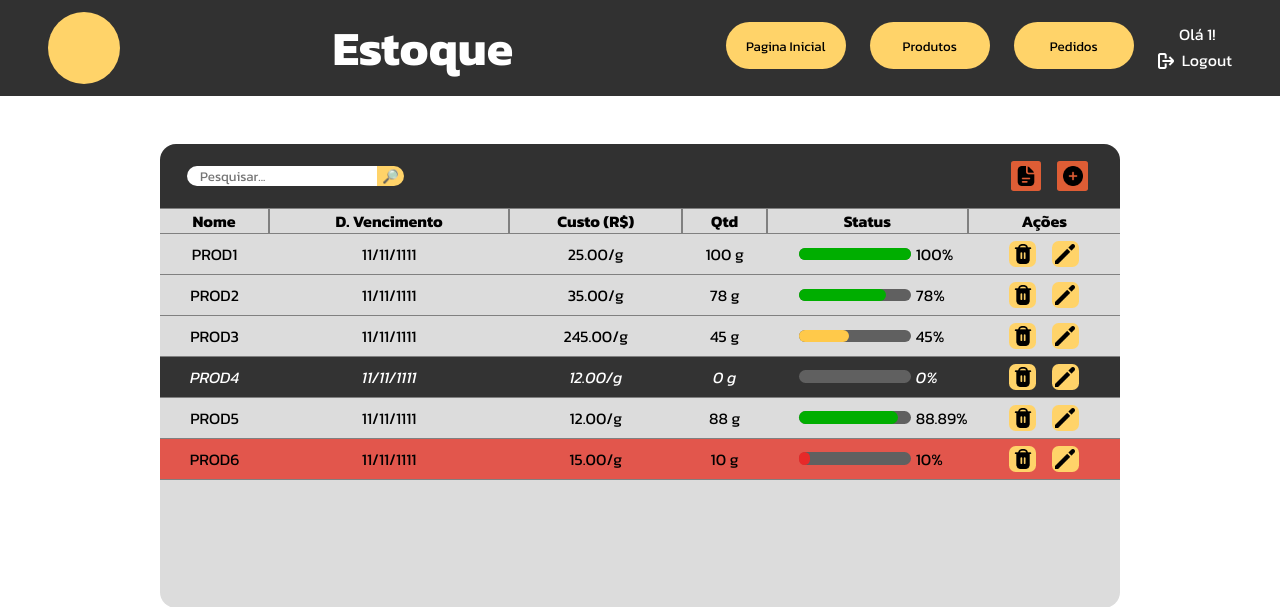
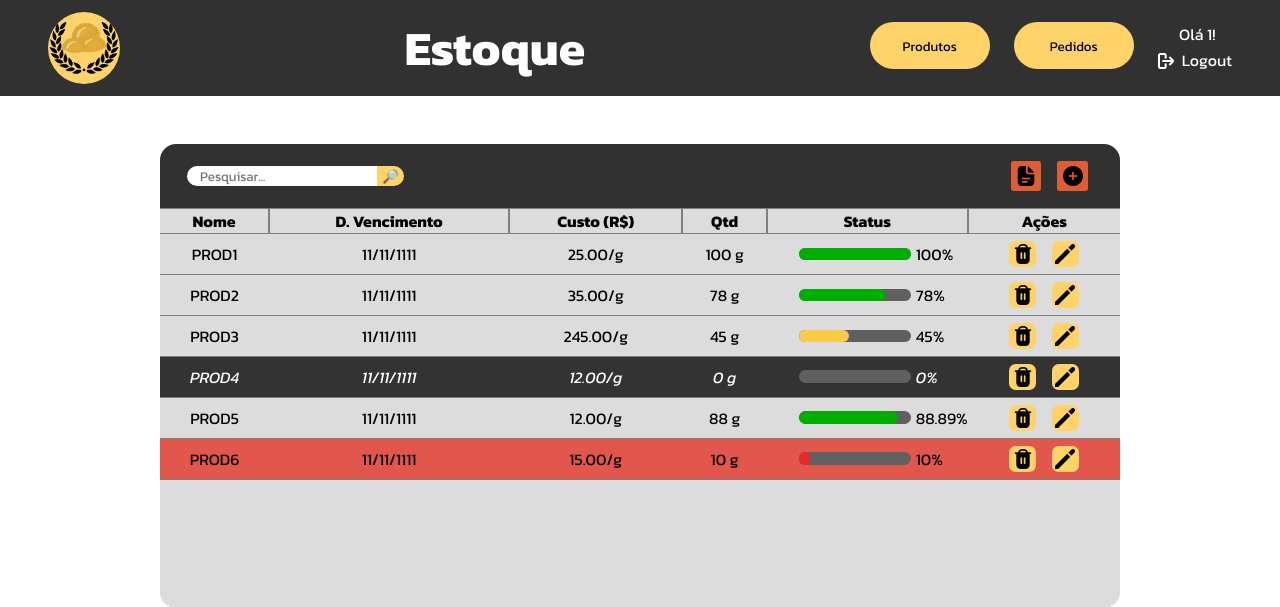
Before and after one commit to Ailer-h/pastelaria, a PHP site: page /php/tabelaEstoque.php in a window 1280 px wide. Shown: the top 607 px of the page. Run offline with PHP 8.4, Linux system fonts and the light colour scheme; a user stored in the database is signed in; data comes from the database, SQL or seed files in the repository; some web fonts are replaced.

Commit message:
Improved site's linking

```diff
--- a/css/tabelaEstoque.css
+++ b/css/tabelaEstoque.css
@@ -45,6 +45,13 @@ body{
     width: 4.5em;
     border-radius: 3em;
     background-color: #FFD369;
+
+    background-image: url('../images/logo.png');
+
+    background-size: contain;
+    background-repeat: no-repeat;
+
+    background-position: center center;
 
 }
 
--- a/php/adm_dashboard.php
+++ b/php/adm_dashboard.php
@@ -3,7 +3,7 @@
 ?>
 
 <!DOCTYPE html>
-<html lang="en">
+<html lang="pt-br">
 <head>
     <meta charset="UTF-8">
     <meta name="viewport" content="width=device-width, initial-scale=1.0">
@@ -13,9 +13,7 @@
 <body>
     <!-- Barra de navegção -->
     <div class="navbar">
-        <div class="logo">
-            <img src="../images/logo.png">
-        </div>
+        <div class="logo"></div>
         <div class="menu">
 
             <div class="user-area">
--- a/php/login.php
+++ b/php/login.php
@@ -61,6 +61,7 @@
         <!-- Banner da direita -->
         <div class="center">
             <div class="frame">
+                <img src="../images/logo.png">
                 <h1>PASTELARIA <br> DIVINA MASSA</h1>
             </div>
         </div>
--- a/php/tabelaEstoque.php
+++ b/php/tabelaEstoque.php
@@ -152,10 +152,12 @@
 <body>
 
     <div class="navbar">
+        <a href="adm_dashboard.php">
         <div class="logo"></div>
+        </a>
+
         <h1>Estoque</h1>
         <div class="menu">
-            <a href="adm_dashboard.php"><button>Pagina Inicial</button></a>
             <button>Produtos</button>
             <button>Pedidos</button>
 
--- a/php/user_dashboard.php
+++ b/php/user_dashboard.php
@@ -1,5 +1,5 @@
 <!DOCTYPE html>
-<html lang="en">
+<html lang="pt-br">
 <head>
     <meta charset="UTF-8">
     <meta name="viewport" content="width=USE, initial-scale=1.0">
```
Also changed, not shown: css/adm_dashboard.css (+4 -8 lines), css/login.css (+9 -0 lines), images/logo.png.
